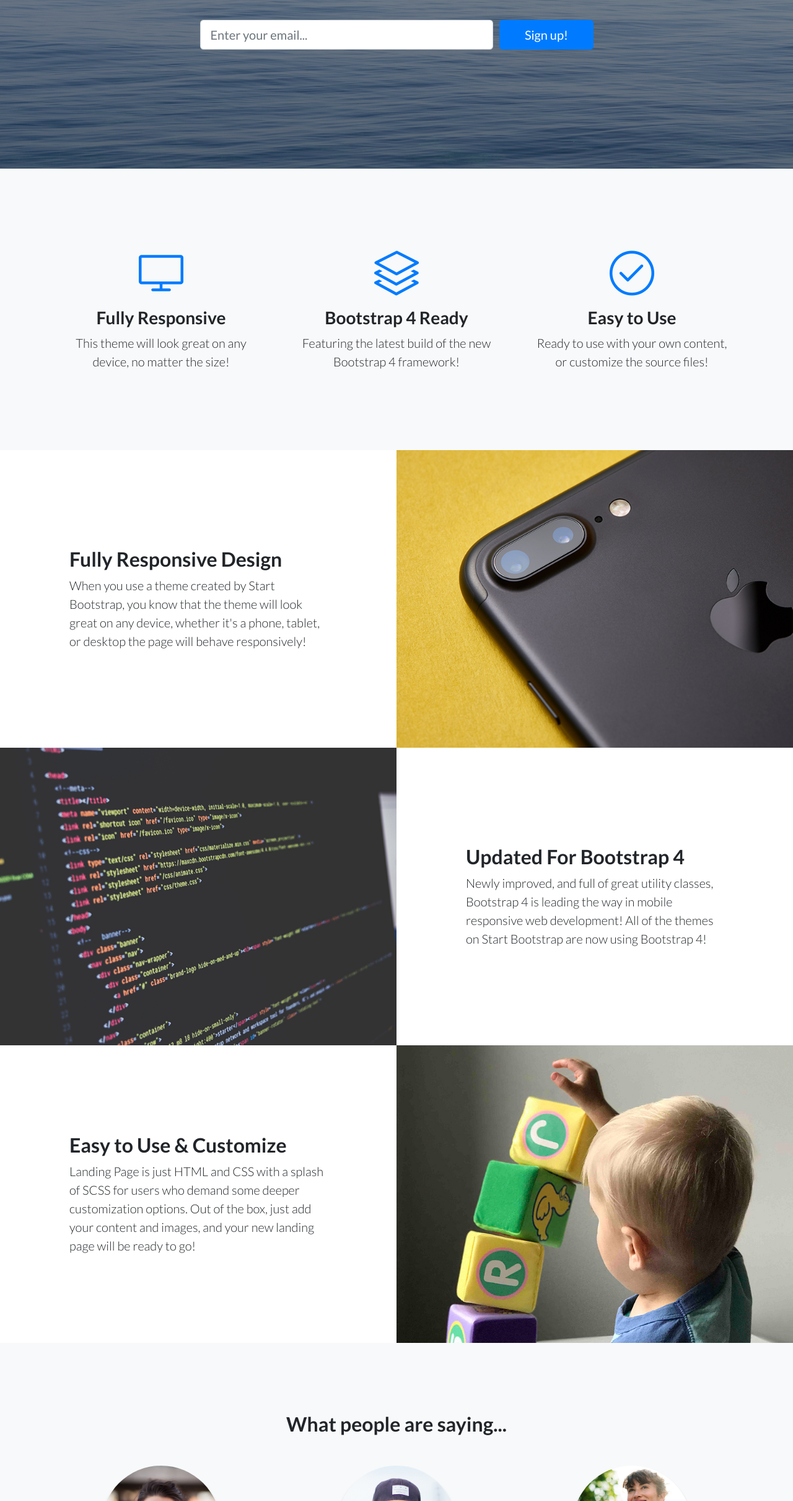
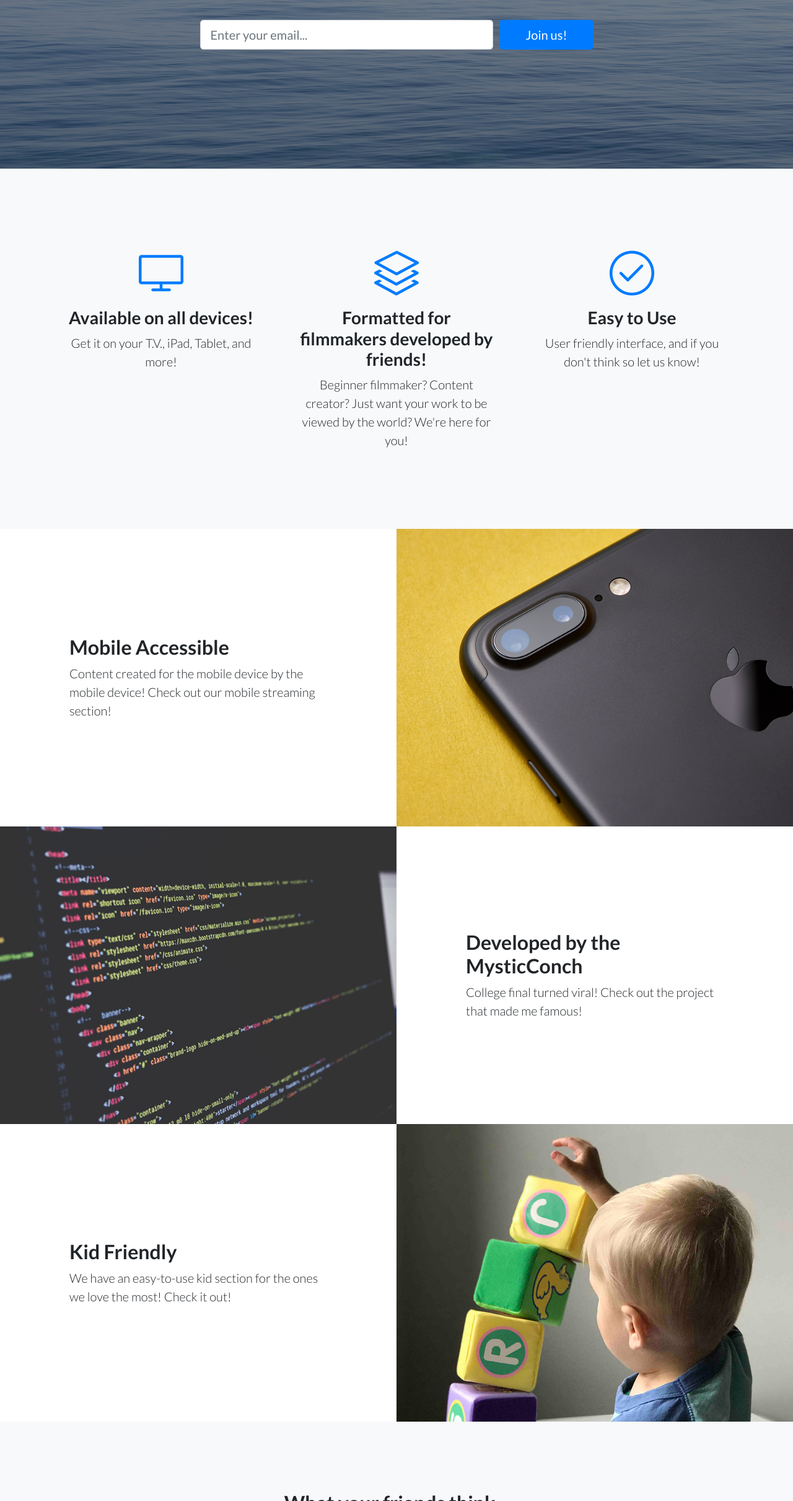
Before and after one commit to mysticcxnch/Landing-Page-Database-II, a website: page index.html in a window 1280 px wide. Shown: the part 379-2800 px from the top of the page at 62% size. Drawn offline with Linux system fonts and the light colour scheme.

Commit message:
Update index.html

```diff
--- a/index.html
+++ b/index.html
@@ -8,7 +8,7 @@
   <meta name="description" content="">
   <meta name="author" content="">
 
-  <title>Landing Page - Start Bootstrap Theme</title>
+  <title>Home</title>
 
   <!-- Bootstrap core CSS -->
   <link href="vendor/bootstrap/css/bootstrap.min.css" rel="stylesheet">
@@ -28,7 +28,7 @@
   <!-- Navigation -->
   <nav class="navbar navbar-light bg-light static-top">
     <div class="container">
-      <a class="navbar-brand" href="#">Start Bootstrap</a>
+      <a class="navbar-brand" href="#">Ustream</a>
       <a class="btn btn-primary" href="#">Sign In</a>
     </div>
   </nav>
@@ -39,7 +39,7 @@
     <div class="container">
       <div class="row">
         <div class="col-xl-9 mx-auto">
-          <h1 class="mb-5">Build a landing page for your business or project and generate more leads!</h1>
+          <h1 class="mb-5">Welcome to Ustream! Where your films can be viewed by all!</h1>
         </div>
         <div class="col-md-10 col-lg-8 col-xl-7 mx-auto">
           <form>
@@ -48,7 +48,7 @@
                 <input type="email" class="form-control form-control-lg" placeholder="Enter your email...">
               </div>
               <div class="col-12 col-md-3">
-                <button type="submit" class="btn btn-block btn-lg btn-primary">Sign up!</button>
+                <button type="submit" class="btn btn-block btn-lg btn-primary">Join us!</button>
               </div>
             </div>
           </form>
@@ -66,8 +66,8 @@
             <div class="features-icons-icon d-flex">
               <i class="icon-screen-desktop m-auto text-primary"></i>
             </div>
-            <h3>Fully Responsive</h3>
-            <p class="lead mb-0">This theme will look great on any device, no matter the size!</p>
+            <h3>Available on all devices!</h3>
+            <p class="lead mb-0">Get it on your T.V., iPad, Tablet, and more!</p>
           </div>
         </div>
         <div class="col-lg-4">
@@ -75,8 +75,8 @@
             <div class="features-icons-icon d-flex">
               <i class="icon-layers m-auto text-primary"></i>
             </div>
-            <h3>Bootstrap 4 Ready</h3>
-            <p class="lead mb-0">Featuring the latest build of the new Bootstrap 4 framework!</p>
+            <h3>Formatted for filmmakers developed by friends!</h3>
+            <p class="lead mb-0">Beginner filmmaker? Content creator? Just want your work to be viewed by the world? We're here for you!</p>
           </div>
         </div>
         <div class="col-lg-4">
@@ -85,7 +85,7 @@
               <i class="icon-check m-auto text-primary"></i>
             </div>
             <h3>Easy to Use</h3>
-            <p class="lead mb-0">Ready to use with your own content, or customize the source files!</p>
+            <p class="lead mb-0">User friendly interface, and if you don't think so let us know!</p>
           </div>
         </div>
       </div>
@@ -99,22 +99,22 @@
 
         <div class="col-lg-6 order-lg-2 text-white showcase-img" style="background-image: url('img/bg-showcase-1.jpg');"></div>
         <div class="col-lg-6 order-lg-1 my-auto showcase-text">
-          <h2>Fully Responsive Design</h2>
-          <p class="lead mb-0">When you use a theme created by Start Bootstrap, you know that the theme will look great on any device, whether it's a phone, tablet, or desktop the page will behave responsively!</p>
+          <h2>Mobile Accessible</h2>
+          <p class="lead mb-0">Content created for the mobile device by the mobile device! Check out our mobile streaming section!</p>
         </div>
       </div>
       <div class="row no-gutters">
         <div class="col-lg-6 text-white showcase-img" style="background-image: url('img/bg-showcase-2.jpg');"></div>
         <div class="col-lg-6 my-auto showcase-text">
-          <h2>Updated For Bootstrap 4</h2>
-          <p class="lead mb-0">Newly improved, and full of great utility classes, Bootstrap 4 is leading the way in mobile responsive web development! All of the themes on Start Bootstrap are now using Bootstrap 4!</p>
+          <h2>Developed by the MysticConch</h2>
+          <p class="lead mb-0">College final turned viral! Check out the project that made me famous!</p>
         </div>
       </div>
       <div class="row no-gutters">
         <div class="col-lg-6 order-lg-2 text-white showcase-img" style="background-image: url('img/bg-showcase-3.jpg');"></div>
         <div class="col-lg-6 order-lg-1 my-auto showcase-text">
-          <h2>Easy to Use &amp; Customize</h2>
-          <p class="lead mb-0">Landing Page is just HTML and CSS with a splash of SCSS for users who demand some deeper customization options. Out of the box, just add your content and images, and your new landing page will be ready to go!</p>
+          <h2>Kid Friendly</h2>
+          <p class="lead mb-0">We have an easy-to-use kid section for the ones we love the most! Check it out!</p>
         </div>
       </div>
     </div>
@@ -123,27 +123,27 @@
   <!-- Testimonials -->
   <section class="testimonials text-center bg-light">
     <div class="container">
-      <h2 class="mb-5">What people are saying...</h2>
+      <h2 class="mb-5">What your friends think...</h2>
       <div class="row">
         <div class="col-lg-4">
           <div class="testimonial-item mx-auto mb-5 mb-lg-0">
             <img class="img-fluid rounded-circle mb-3" src="img/testimonials-1.jpg" alt="">
-            <h5>Margaret E.</h5>
-            <p class="font-weight-light mb-0">"This is fantastic! Thanks so much guys!"</p>
+            <h5>Ashley E.</h5>
+            <p class="font-weight-light mb-0">"This app is so great! I can't believe it's so easy to use too!"</p>
           </div>
         </div>
         <div class="col-lg-4">
           <div class="testimonial-item mx-auto mb-5 mb-lg-0">
             <img class="img-fluid rounded-circle mb-3" src="img/testimonials-2.jpg" alt="">
-            <h5>Fred S.</h5>
-            <p class="font-weight-light mb-0">"Bootstrap is amazing. I've been using it to create lots of super nice landing pages."</p>
+            <h5>Drew J.</h5>
+            <p class="font-weight-light mb-0">"Can't believe all the content! I'll never get bored!"</p>
           </div>
         </div>
         <div class="col-lg-4">
           <div class="testimonial-item mx-auto mb-5 mb-lg-0">
             <img class="img-fluid rounded-circle mb-3" src="img/testimonials-3.jpg" alt="">
-            <h5>Sarah W.</h5>
-            <p class="font-weight-light mb-0">"Thanks so much for making these free resources available to us!"</p>
+            <h5>Kendall A.</h5>
+            <p class="font-weight-light mb-0">"When I make good content it's easy to upload and provide for all my viewers!"</p>
           </div>
         </div>
       </div>
@@ -156,7 +156,7 @@
     <div class="container">
       <div class="row">
         <div class="col-xl-9 mx-auto">
-          <h2 class="mb-4">Ready to get started? Sign up now!</h2>
+          <h2 class="mb-4">Like it here? So do we! Join us!</h2>
         </div>
         <div class="col-md-10 col-lg-8 col-xl-7 mx-auto">
           <form>
@@ -165,7 +165,7 @@
                 <input type="email" class="form-control form-control-lg" placeholder="Enter your email...">
               </div>
               <div class="col-12 col-md-3">
-                <button type="submit" class="btn btn-block btn-lg btn-primary">Sign up!</button>
+                <button type="submit" class="btn btn-block btn-lg btn-primary">Join us!</button>
               </div>
             </div>
           </form>
```
